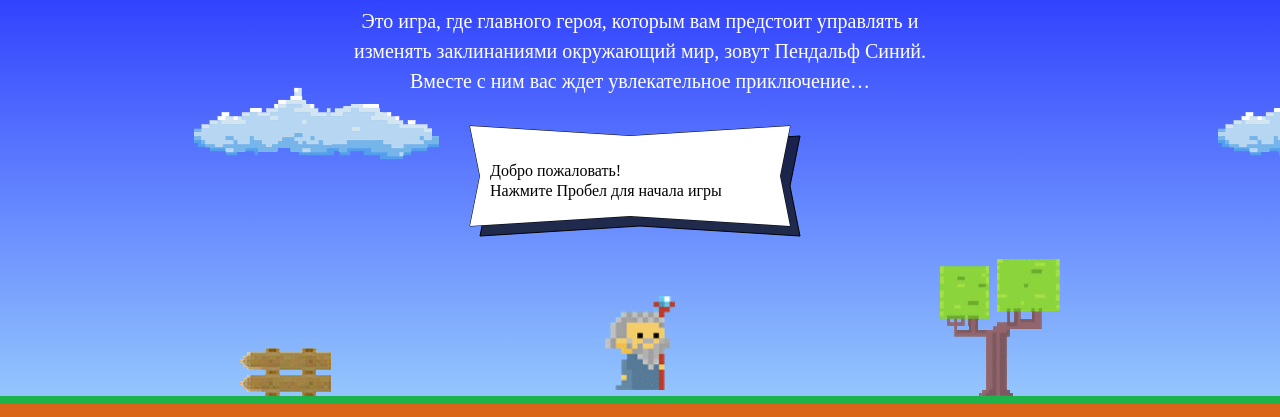
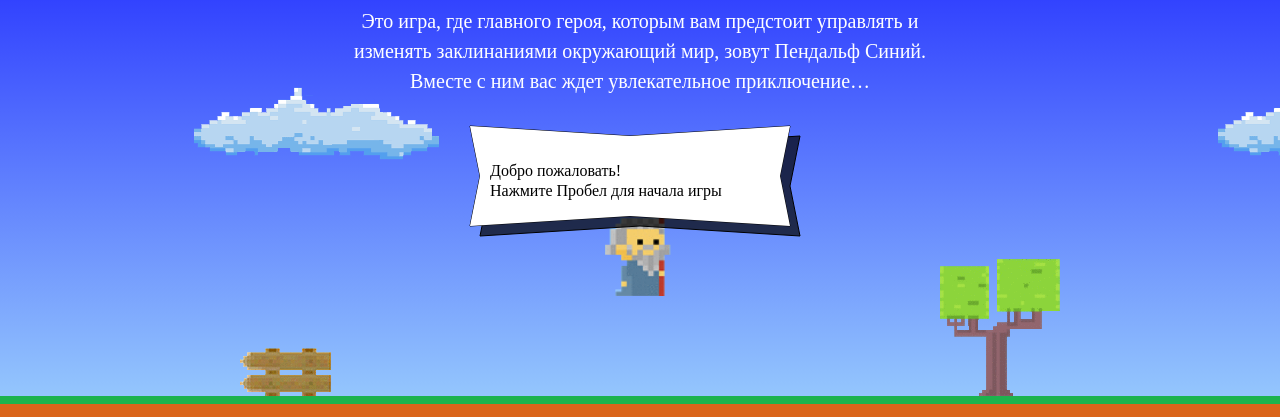
Before and after one commit to StrokovSt/449387-code-and-magick-19, a website: page index.html in a window 1280 px wide. Shown: the part 203-620 px from the top of the page. Drawn offline with Linux system fonts and the light colour scheme; a web font is replaced by a local one.

Commit message:
Задание №1

```diff
--- a/index.html
+++ b/index.html
@@ -186,17 +186,16 @@
   var getFireballSped = function(left) {
     return left ? 5 : 2;
   }
-  wizardSpeed = 3;
-  wizardWidth = 70;
-  getWizardHeight = function(wizardWidth) {
-    let wizardHeight = 1.337 * wizardWidth;
-    return wizardHeight;
+  var wizardSpeed = 3;
+  var wizardWidth = 70;
+  var getWizardHeight = function(wizardWidth) {
+    return 1.337 * wizardWidth;
   }
   var getWizardX = function(width) {
     return (width/2 - wizardWidth/2);
   }
   var getWizardY = function(height) {
-    return (2*height/3);
+    return 2*height/3 - getWizardHeight(wizardWidth);
   }
 </script>
 <script src="js/game.js"></script>
```
